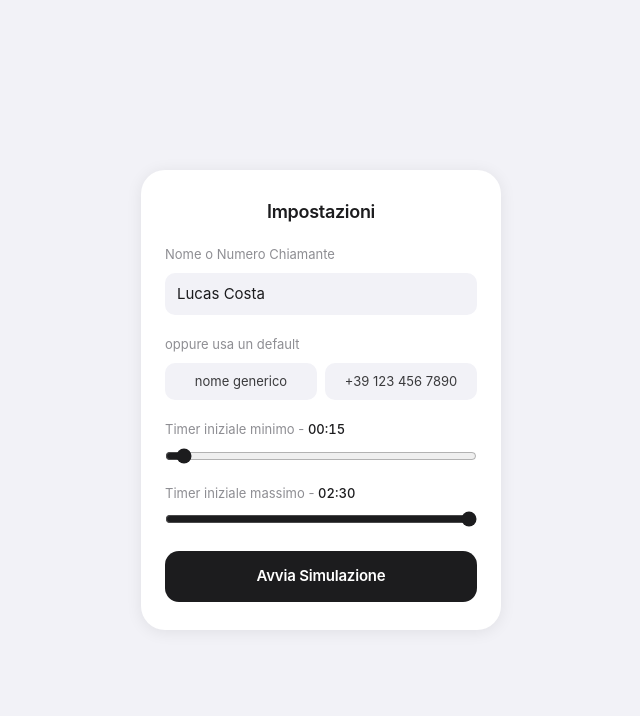
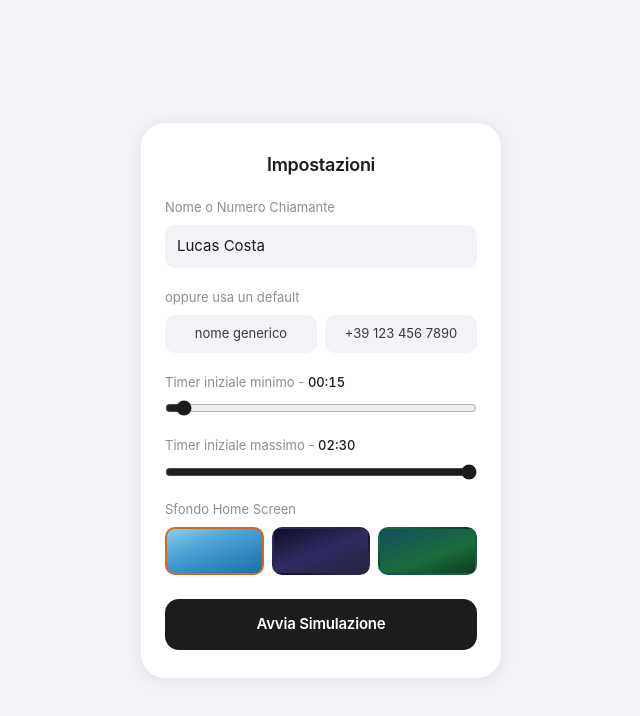
Before and after one commit to roxyle/call-simulator, a Next.js app: page / in a window 1280 px wide. Shown: the top 716 px of the page, without its empty margins (319-959 px from the left). Built offline with nearby package versions, Linux system fonts and the light colour scheme.

Commit message:
fix: add lucide-react dependency

```diff
--- a/package.json
+++ b/package.json
@@ -9,6 +9,7 @@
     "lint": "eslint"
   },
   "dependencies": {
+    "lucide-react": "^0.577.0",
     "next": "16.1.7",
     "react": "19.2.3",
     "react-dom": "19.2.3"
--- a/src/components/fake-call/ConfigScreen.tsx
+++ b/src/components/fake-call/ConfigScreen.tsx
@@ -3,6 +3,7 @@ import {useState} from "react"
 import { FAKE_CALL_DEFAULTS } from "@/constants/fakeCall"
 import { styles } from "@/styles/fakeCall"
 import { Config } from "@/types/fakeCall"
+import { WALLPAPERS } from "@/constants/fakeCall"
 
 
 type Props={
@@ -17,6 +18,7 @@ export default function ConfigScreen({config, onStart, onConfigChange}:Props){
     const[localName,setLocalName]= useState(config.callerName)
     const[minSec,setMinSec]= useState(config.minSeconds)
     const[maxSec,setMaxSec]= useState(config.maxSeconds)
+    const[wallpaperId, setWallpaperId]=useState(config.wallpaperId)
 
 
     function applyDefault(type:"name"|"number"){
@@ -34,7 +36,7 @@ export default function ConfigScreen({config, onStart, onConfigChange}:Props){
             callerName: finalName,
             minSeconds: safeMin,
             maxSeconds: safeMax,
-            wallpaperId: config.wallpaperId
+            wallpaperId: wallpaperId
         }
 
         onConfigChange(newConfig)
@@ -115,6 +117,33 @@ export default function ConfigScreen({config, onStart, onConfigChange}:Props){
 
 
 
+                <div style={styles.fieldGroup}>
+                    <label style={styles.label}>
+                        Sfondo Home Screen
+                    </label>
+                    <div style={{display:"flex", gap:8}}>
+                        {
+                            WALLPAPERS.map(
+                                (wallpaper)=>(
+                                    <div key={wallpaper.id} onClick={()=>setWallpaperId(wallpaper.id)}
+                                    style={{
+                                        flex:1,
+                                        height:48,
+                                        borderRadius:10,
+                                        background: wallpaper.gradient,
+                                        cursor:"pointer",
+                                        border: wallpaperId===wallpaper.id?"2px solid #d2691e":"2px solid transparent",
+                                        boxSizing:"border-box"
+                                    }}
+                                    />
+                                )
+                            )
+                        }
+                    </div>
+                </div>
+
+
+
                 <button onClick={handleStart} style={styles.startBtn}>
                     Avvia Simulazione
                 </button>
```
Also changed, not shown: 1 other file (tests, documents, lock files or other folders).
